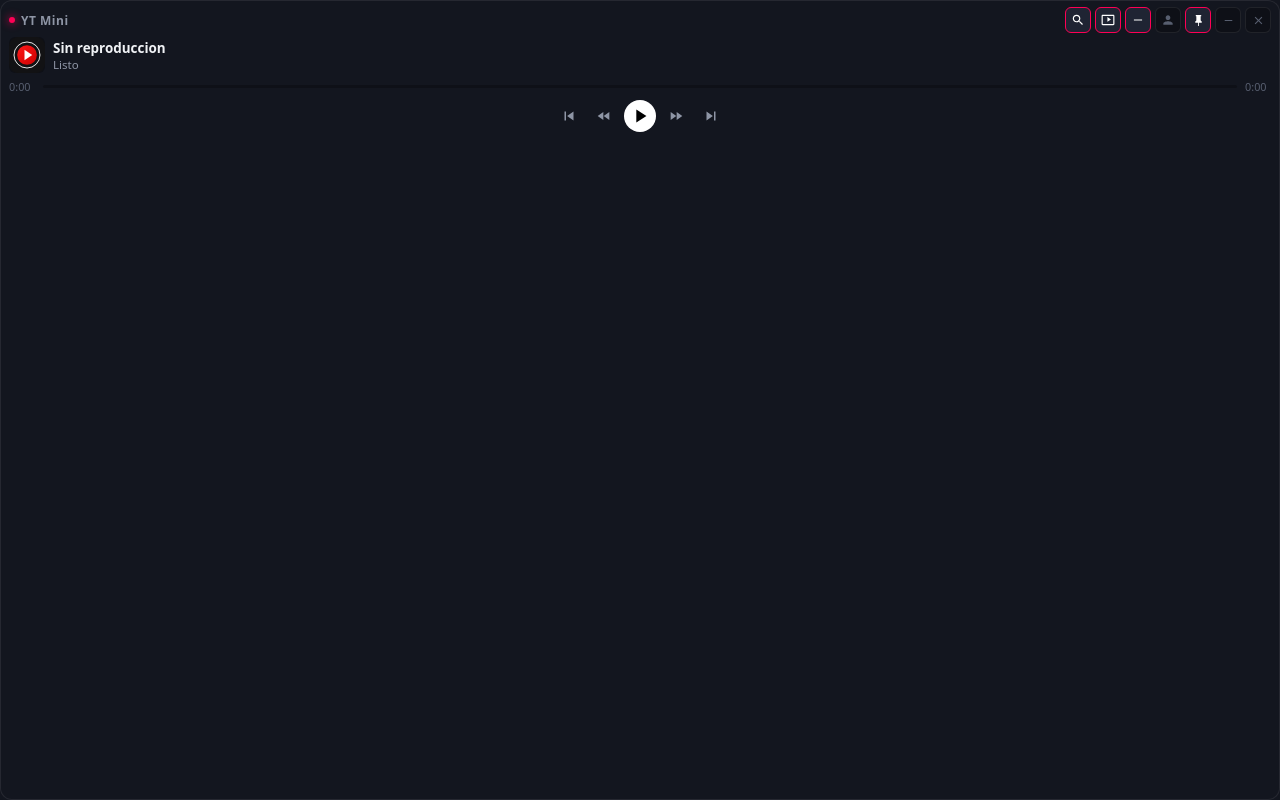
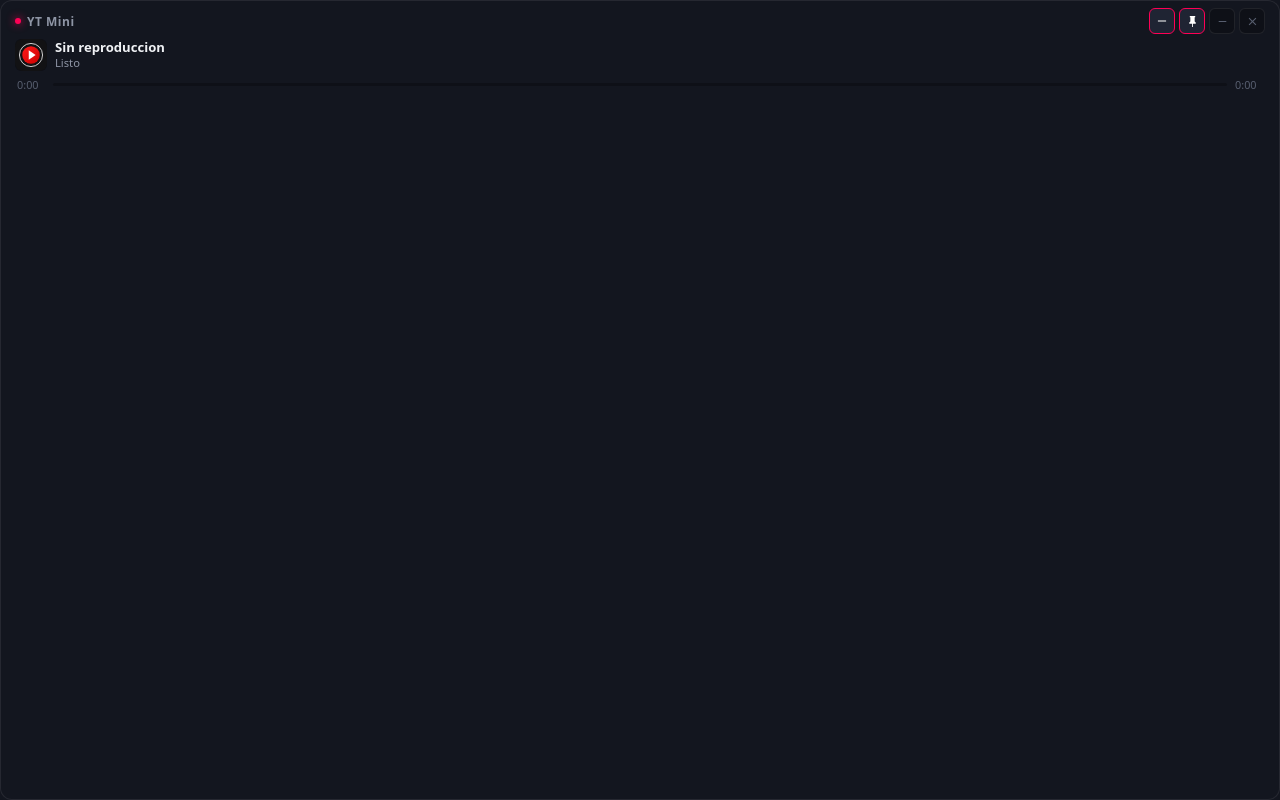
Before and after one commit to Rakhna/yt-music-lite, a website built with Vite: page client/index.html in a window 1280 px wide. Both pictures are taken after a click on the button 1226 px from the left and 22 px from the top of the page. Built offline with nearby package versions, Linux system fonts and the light colour scheme.

Commit message:
fix(ui): balance borders, margins, and timeline padding in micro widget mode

```diff
--- a/client/src/main.ts
+++ b/client/src/main.ts
@@ -180,8 +180,8 @@ class MiniPlayerApp {
     let targetHeight = 440;
 
     if (this.isMicroMode) {
-      targetWidth = 280;
-      targetHeight = 66;
+      targetWidth = 310;
+      targetHeight = 104;
     } else if (!this.showVideo && !this.showSearch) {
       targetWidth = 320;
       targetHeight = 185;
@@ -545,6 +545,8 @@ class MiniPlayerApp {
 
     // Playback buttons
     this.playBtn.addEventListener('click', () => this.togglePlay());
+    this.miniThumb.addEventListener('click', () => this.togglePlay());
+    this.miniThumb.title = 'Reproducir / Pausar (Espacio)';
     this.prevBtn.addEventListener('click', () => this.playPrev());
     this.nextBtn.addEventListener('click', () => this.playNext());
     this.seekBackBtn.addEventListener('click', () => this.seekRelative(-5));
--- a/client/src/style.css
+++ b/client/src/style.css
@@ -87,6 +87,8 @@ button,
   display: flex;
   align-items: center;
   gap: 6px;
+  white-space: nowrap;
+  flex-shrink: 0;
 }
 
 .dot-indicator {
@@ -95,6 +97,7 @@ button,
   border-radius: 50%;
   background-color: var(--accent);
   box-shadow: 0 0 8px var(--accent);
+  flex-shrink: 0;
 }
 
 .brand-name {
@@ -102,6 +105,7 @@ button,
   font-weight: 700;
   letter-spacing: 0.5px;
   color: var(--text-muted);
+  white-space: nowrap;
 }
 
 .toolbar-actions {
@@ -251,6 +255,13 @@ button,
   object-fit: cover;
   flex-shrink: 0;
   background-color: var(--bg-input);
+  cursor: pointer;
+  transition: transform 0.15s ease, filter 0.15s ease;
+}
+
+.mini-thumb:hover {
+  filter: brightness(1.15);
+  transform: scale(1.03);
 }
 
 .track-info {
@@ -519,8 +530,8 @@ button,
 
 /* MICRO MODE (Ultra Minimalist Pill) */
 .mini-player-wrapper.micro-mode {
-  padding: 6px 8px;
-  gap: 4px;
+  padding: 8px 14px 10px 14px;
+  gap: 6px;
   cursor: grab;
 }
 
@@ -531,21 +542,49 @@ button,
 .mini-player-wrapper.micro-mode .search-collapsible,
 .mini-player-wrapper.micro-mode .video-preview-box,
 .mini-player-wrapper.micro-mode .bottom-strip,
-.mini-player-wrapper.micro-mode .results-drawer {
+.mini-player-wrapper.micro-mode .results-drawer,
+.mini-player-wrapper.micro-mode .controls-box,
+.mini-player-wrapper.micro-mode #toggleSearchBtn,
+.mini-player-wrapper.micro-mode #toggleVideoBtn,
+.mini-player-wrapper.micro-mode #accountBtn {
   display: none !important;
+}
+
+.mini-player-wrapper.micro-mode .mini-header {
+  height: 24px;
 }
 
 .mini-player-wrapper.micro-mode .player-main-strip {
   gap: 6px;
 }
 
-.mini-player-wrapper.micro-mode .controls-box {
-  gap: 6px;
+.mini-player-wrapper.micro-mode .track-info-row {
+  gap: 8px;
 }
 
-.mini-player-wrapper.micro-mode .play-btn {
+.mini-player-wrapper.micro-mode .mini-thumb {
   width: 32px;
   height: 32px;
+}
+
+.mini-player-wrapper.micro-mode .track-title {
+  font-size: 0.82rem;
+  line-height: 1.2;
+}
+
+.mini-player-wrapper.micro-mode .track-artist {
+  font-size: 0.70rem;
+  line-height: 1.2;
+}
+
+.mini-player-wrapper.micro-mode .timeline-box {
+  padding: 0 2px;
+  gap: 8px;
+}
+
+.mini-player-wrapper.micro-mode .time-text {
+  font-size: 0.68rem;
+  min-width: 28px;
 }
 
 /* Auth Modal */
```
Also changed, not shown: 1 other file.
